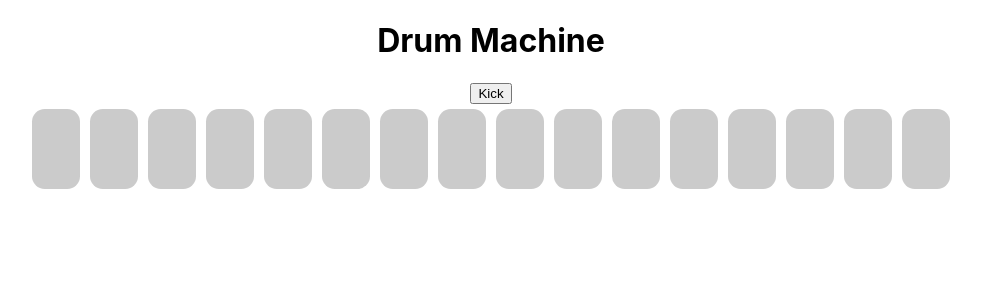
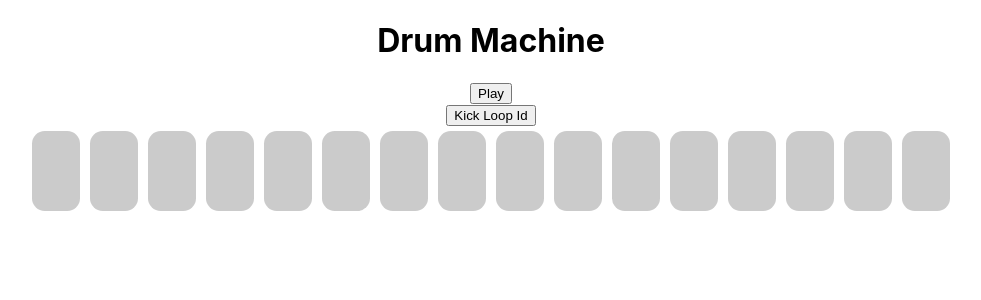
Before and after one commit to 11hkella/musical-grids, a React (Create React App) app in the folder client/: page / in a window 1280 px wide. Shown: the top 300 px of the page, without its empty margins (149-1130 px from the left). Built offline with nearby package versions, Linux system fonts and the light colour scheme.

Commit message:
created play / pause button

```diff
--- a/client/src/components/Instrument.jsx
+++ b/client/src/components/Instrument.jsx
@@ -41,8 +41,7 @@ export default class Instrument extends Component {
     }
 
     handleClick = () => {
-        console.log('transport start')
-        Transport.start()
+        console.log(this.loopId)
     }
 
 
@@ -50,7 +49,7 @@ export default class Instrument extends Component {
         return <div className='kick-container'>
             <button
                 onClick={this.handleClick}>
-                Kick
+                Kick Loop Id
                 </button>
         </div>
     }
--- /dev/null
+++ b/client/src/components/PlayPause.jsx
@@ -0,0 +1,32 @@
+import React, { Component } from 'react'
+
+export default class PlayPause extends Component {
+    constructor(props) {
+        super(props)
+        this.state = {
+            playing: false
+        }
+    }
+
+    handleClick = () => {
+        if (this.state.playing) {
+            this.props.pause()
+        } else {
+            this.props.play()
+        }
+        this.setState({
+            playing: !this.state.playing
+        })
+    }
+
+
+    render() {
+        return (
+            <div>
+                <button onClick={this.handleClick}>
+                    {this.state.playing ? 'Pause' : 'Play'}
+                </button>
+            </div>
+        )
+    }
+}
--- a/client/src/components/TransportComponent.jsx
+++ b/client/src/components/TransportComponent.jsx
@@ -2,6 +2,8 @@ import React, { Component } from 'react'
 import Instrument from './Instrument'
 import Steps from './Steps'
 import InstrumentRack from './InstrumentRack'
+import PlayPause from './PlayPause'
+import { Transport } from 'tone'
 
 export default class TransportComponent extends Component {
     constructor(props) {
@@ -20,10 +22,19 @@ export default class TransportComponent extends Component {
         })
     }
 
+    play = () => {
+        Transport.start()
+    }
+
+    pause = () => {
+        Transport.stop()
+    }
+
     render() {
         return (
             <div>
                 <h1>Drum Machine</h1>
+                <PlayPause play={this.play} pause={this.pause} />
                 <InstrumentRack steps={this.state.steps}>
                     <Instrument />
                 </InstrumentRack>
```
